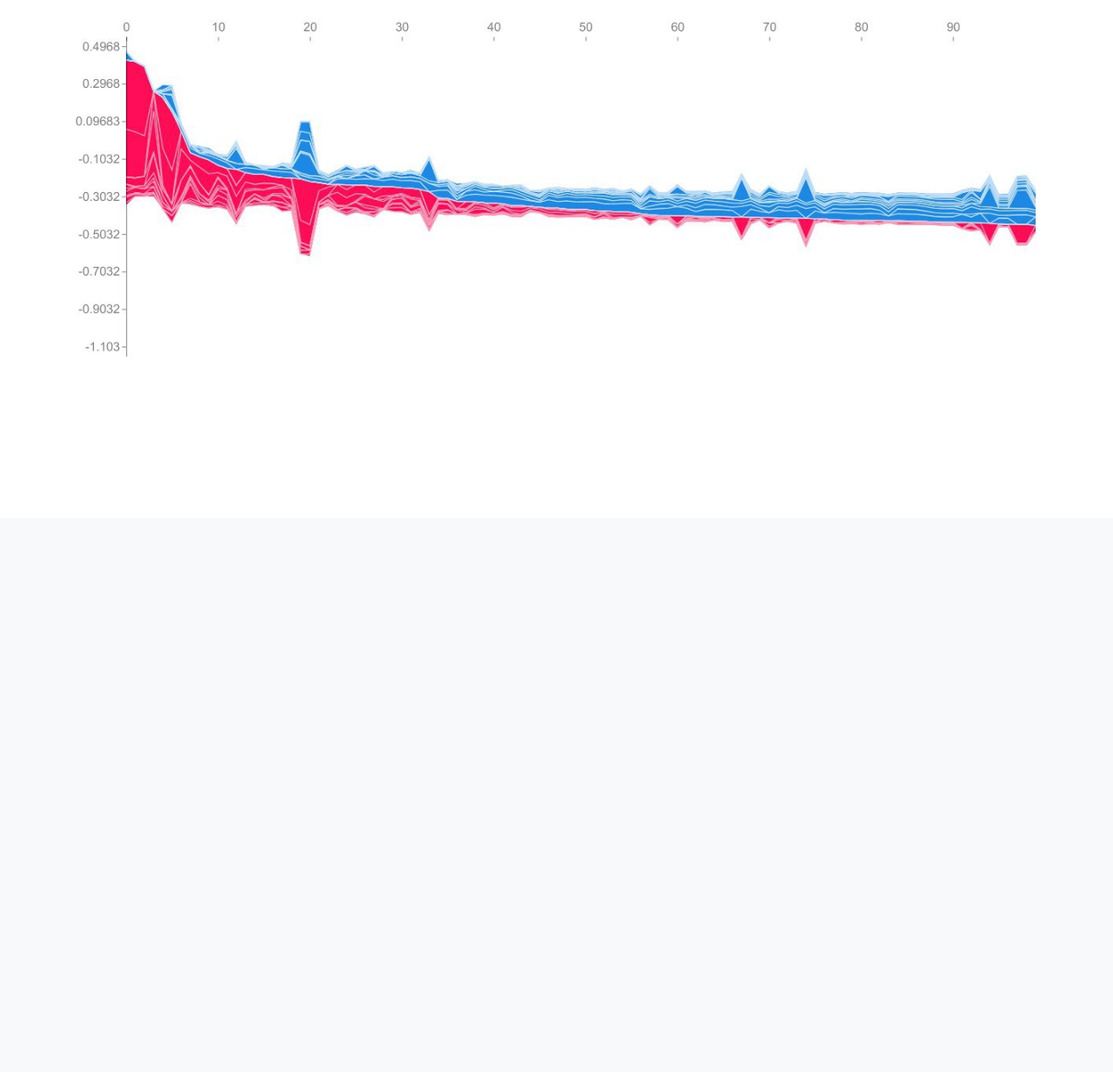
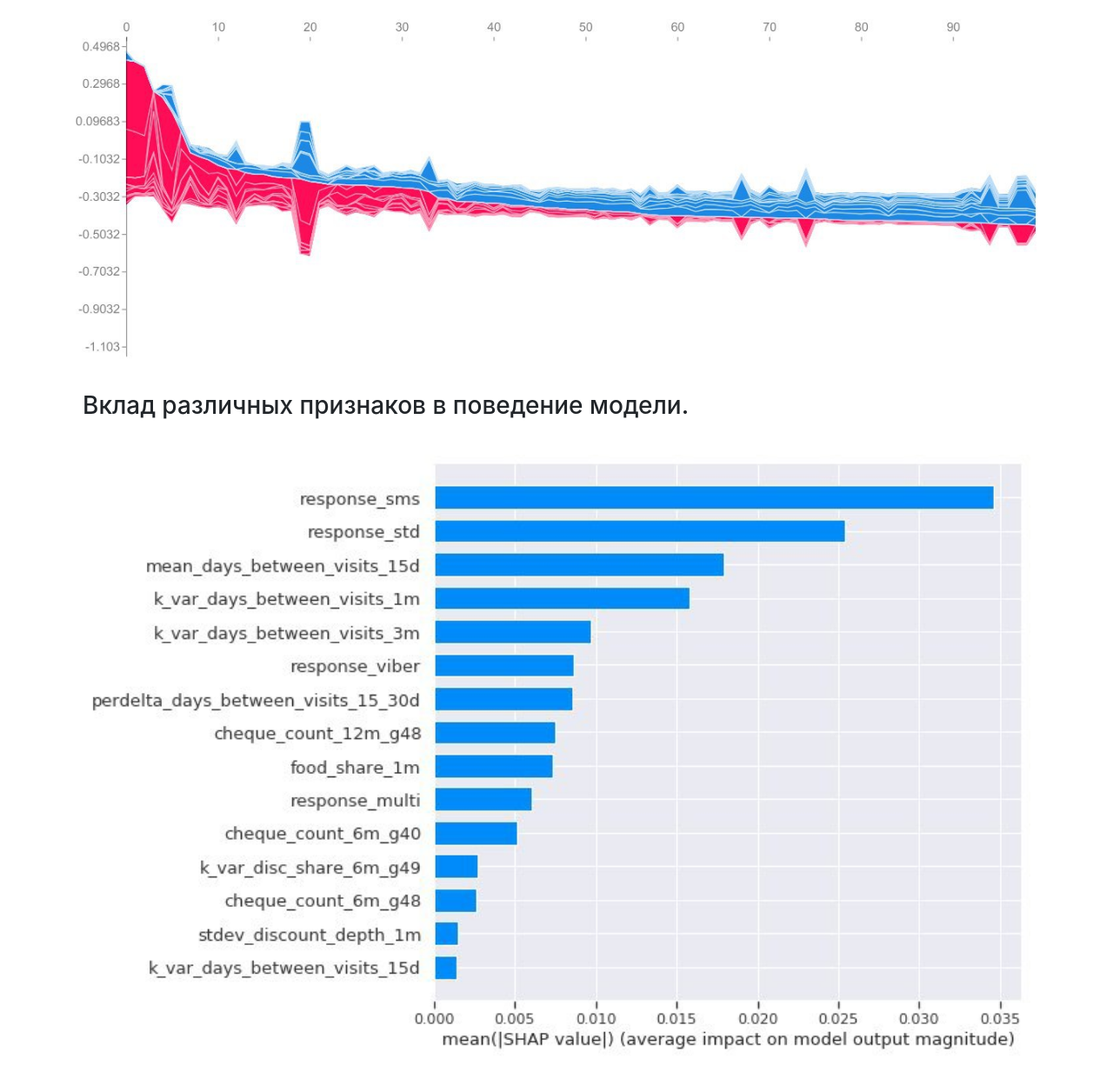
Before and after one commit to DKozl50/pluh_sms, a Flask app: page /sec in a window 1280 px wide. Shown: the part 204-1437 px from the top of the page at 87% size. Before the commit the page ends 615 px from the top, so only its background shows below. Run offline with Flask 2, Linux system fonts and the light colour scheme; some libraries are stand-ins or nearby versions.

Commit message:
last commit before merge with master

```diff
--- a/site/templates/mark.html
+++ b/site/templates/mark.html
@@ -7,5 +7,8 @@
     <h3 class = "py-3 px-3">Ранжирование нашей модели на выборке из 100 человек. Красные слои — фичи, которые тянут человека вверх, синие — вниз</h3>
     <img class = "py-3 px-3" src="{{url_for('static', filename='mark_2.jpg')}}" align="middle" alt="" width="100%" height=""/>
   </div>
+    <h3 class = "py-3 px-3">Вклад различных признаков в поведение модели.</h3>
+    <img class = "py-3 px-3" src="{{url_for('static', filename='mark_4.jpg')}}" align="middle" alt="" width="100%" height=""/>
+  </div>
 </div>
 {% endblock %}
```
Also changed, not shown: site/static/mark_4.jpg (added).
